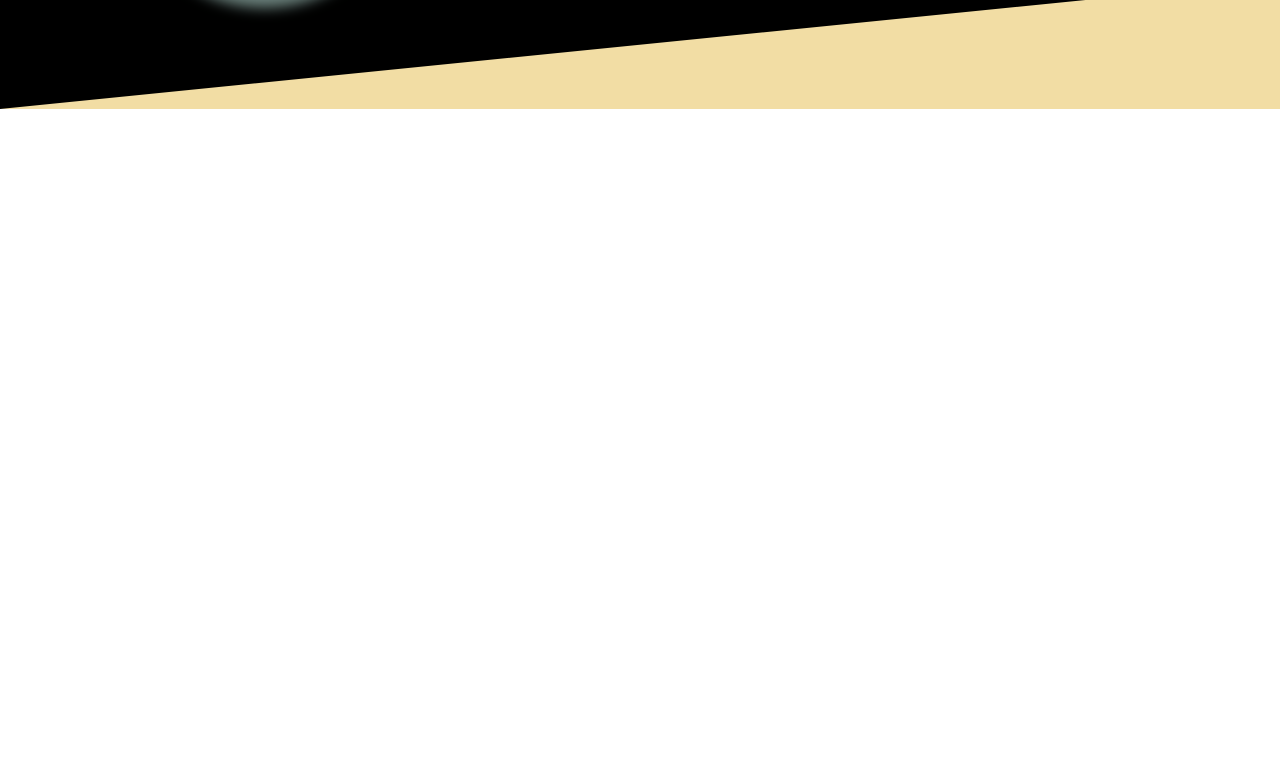
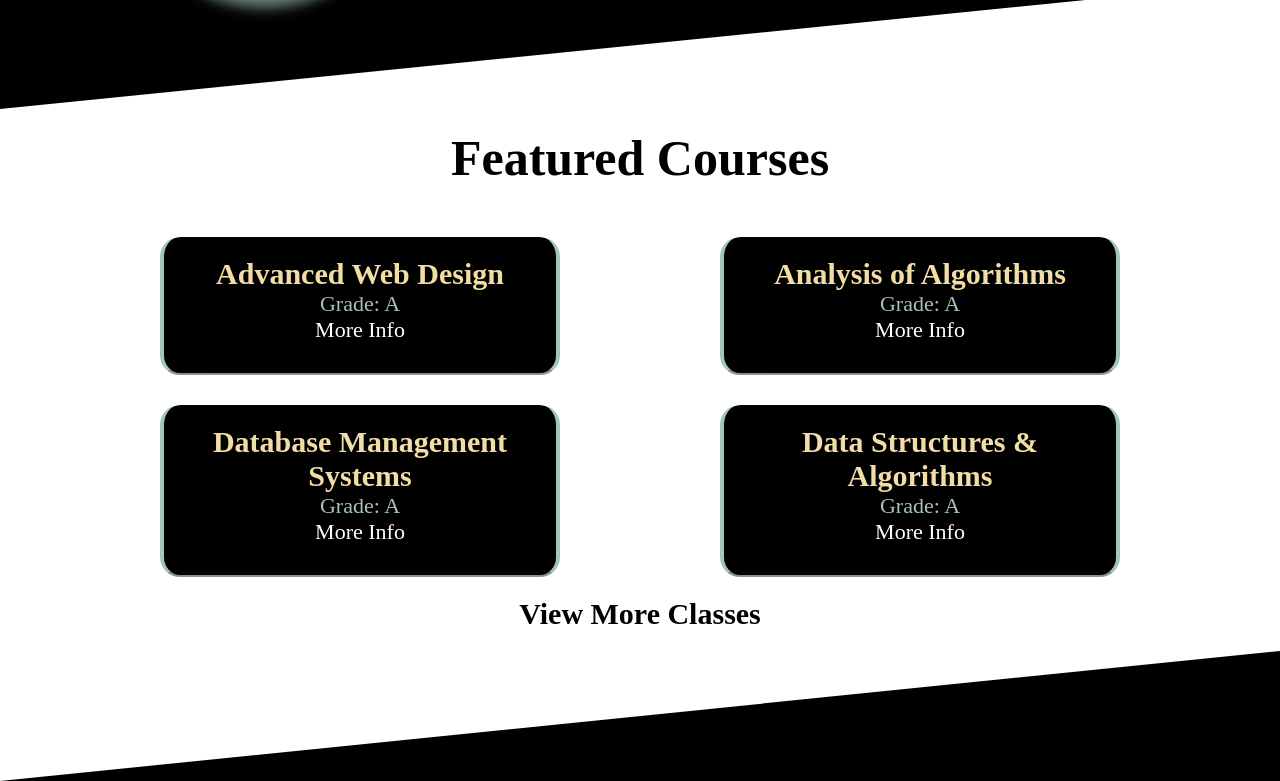
Before and after one commit to terrencebarone/personal-site, a plain HTML site: page index.html in a window 1280 px wide. Shown: the part 1141-1922 px from the top of the page. Before the commit the page ends 1250 px from the top, so only its background shows below. Drawn offline with Linux system fonts and the light colour scheme.

Commit message:
Landing/about/courses some css/js

```diff
--- a/css/about.css
+++ b/css/about.css
@@ -3,7 +3,7 @@
     width:100vw;
     overflow: hidden;
     height:550px;
-    background:#F2DDA4;
+    background:white;
   }
   #about-shape{
       width: 0;
@@ -72,7 +72,7 @@
     }
 
 }
-@media screen and (min-width: 768px) {
+@media screen and (min-width: 1024px) {
     #about-text{
         width:50vw;
         font-size:24px;
--- /dev/null
+++ b/css/academic.css
@@ -0,0 +1,159 @@
+#academic-content-container{
+    width:100vw;
+
+    overflow: hidden;
+    background:white;
+    padding:20px 0px;
+}
+#academic-shape{
+    width: 0;
+    height: 0;
+    border-left: 0px solid transparent;
+    border-right: 100vw solid transparent;
+    border-top: 50px solid white;
+    grid-column: 1;
+    grid-row: 1;
+    background:black;
+}
+#featured-courses-container{
+    display:flex;
+    flex-direction: column;
+    align-items: center;
+
+    padding:20px 0px;
+}
+.featured-course{
+    border-left:4px solid #A3c4BC;
+    border-right:4px solid #A3c4BC;
+    border-bottom:2px solid rgba(255, 255, 255, 0.562);
+    width:300px;
+    height:fit-content;
+    padding:10px;
+    border-radius: 20px;
+    background:black;
+    box-shadow: 0px 20px 41px 7px rgba(255,255,255,0.6) ;
+}
+.course-header{
+    color:#F2DDA4;
+}
+.course-info-container{
+    text-align:center;
+}
+.course-less-info{
+    color:white;
+    width:fit-content;
+    position:relative;
+    left:50%;
+    transform: translateX(-50%);
+}
+.course-more-info{
+    color:white;
+    width:fit-content;
+    position:relative;
+    left:50%;
+    transform: translateX(-50%);
+}
+.course-less-info:hover{
+    color:#F2DDA4;
+}
+.hide{
+    display:none;
+}
+.course-more-info:hover{
+    color:#F2DDA4;
+}
+.grade{
+    color:#A3c4BC;
+}
+.flex-one{
+    margin-bottom:10px;
+}
+.flex-two{
+    margin-bottom:10px;
+}
+.course-desc{
+    text-align: left;
+    padding:0px;
+    border-radius: 5px;
+    margin-top:10px;
+    max-height:0px;
+    overflow: hidden;
+    transition: max-height 1s;
+    color:white;
+}
+#view-more-classes:hover{
+    color:#F2DDA4;
+}
+#additional-classes{
+    background:rgba(0, 0, 0, 0.63);
+    padding:0px;
+    border-radius: 20px;
+    color:#A3c4BC;
+    font-size:20px;
+    width:80vw;
+    position:relative;
+    left:50%;
+    transform: translateX(-50%);
+    max-height:0px;
+    overflow: hidden;
+    transition: max-height 1s , padding 900ms;
+    text-align: center;
+}
+@media screen and (min-width: 768px) {
+    #academic-shape{
+        border-left: 0px solid transparent;
+        border-right: 100vw solid transparent;
+        border-top: 130px solid white;
+        grid-column: 1;
+        grid-row: 1;
+
+    }
+    .courses-two-flex{
+        display:flex;
+        justify-content: space-evenly;
+        width:100vw;
+    }
+    .featured-course{
+        width:350px;
+        padding:20px;
+        border-radius: 20px;
+        margin:30px 0px;
+
+        font-size:20px;
+    }
+    .flex-one{
+        margin-bottom:0px;
+    }
+    .flex-two{
+        margin-bottom:0px;
+    }
+
+}
+@media screen and (min-width: 1024px) {
+    #academic-shape{
+        border-left: 0px solid transparent;
+        border-right: 100vw solid transparent;
+        border-top: 130px solid white;
+        grid-column: 1;
+        grid-row: 1;
+
+    }
+    .courses-two-flex{
+        display:flex;
+        justify-content: space-evenly;
+        width:100vw;
+    }
+    .featured-course{
+        width:400px;
+        padding:20px;
+        border-radius: 20px;
+        margin:30px 0px;
+        font-size:22px;
+    }
+    .flex-one{
+        margin-bottom:0px;
+    }
+    .flex-two{
+        margin-bottom:0px;
+    }
+}
--- a/css/index.css
+++ b/css/index.css
@@ -3,3 +3,28 @@
     padding:0px;
     box-sizing: border-box;
 }
+.main-header{
+    font-size:30px;
+    text-align:center;
+}
+.secondary-header{
+    font-size:20px;
+    text-align:center;
+}
+
+@media screen and (min-width: 768px) {
+    .main-header{
+        font-size:40px;
+    }
+    .secondary-header{
+        font-size:25px;
+    }
+}
+@media screen and (min-width: 1024px) {
+    .main-header{
+        font-size:50px;
+    }
+    .secondary-header{
+        font-size:30px;
+    }
+}
--- a/css/landing.css
+++ b/css/landing.css
@@ -112,8 +112,6 @@
     border-top-left-radius: 20px;
     border-top-right-radius: 20px;
     border-top:3px solid #A3c4BC;
-
-
 }
 
 #landing-whiteSpace{
--- a/index.html
+++ b/index.html
@@ -7,6 +7,7 @@
     <link rel="stylesheet" href="css/index.css">
     <link rel="stylesheet" href="css/landing.css">
     <link rel="stylesheet" href="css/about.css">
+    <link rel="stylesheet" href="css/academic.css">
     <title>Document</title>
 </head>
 <body>
@@ -25,9 +26,10 @@
 
             </div>
         </div>
-        <div id="about-header"><h1>About</h1></div>
+        <div id="about-header"><h1 class="main-header">About</h1></div>
         <div id="landing-whiteSpace"><div class="whitespace-border"></div><div id="whitespace-center"></div><div class="whitespace-border"></div></div>
     </div>
+
     <div id="about-container">
         <div id="about-shape"></div>
         <div id="about-content">
@@ -39,5 +41,64 @@
             </div>
         </div>
     </div>
+    <div id="academic-container">
+        <div id="academic-content-container">
+            <h1 class="main-header">Featured Courses</h1>
+            <div id="featured-courses-container">
+                <div class="courses-two-flex">
+                    <div class="featured-course flex-one">
+                        <h2 class="secondary-header course-header">Advanced Web Design</h2>
+                        <div class="course-info-container">
+                            <p class="grade">Grade: A</p>
+                            <p class="course-more-info">More Info</p>
+                            <p class="course-less-info hide">Less Info</p>
+                            <div class="course-desc">
+                                <p>HTML semantics, CSS properties (display, flexbox, grid, position, animations, color, ect), ID and Classes, Responsive design using media queries, DOM manipulation,  Local storage, Sessions & Cookies, and PHP/MySQL .</p>
+                            </div>
+                        </div>
+                    </div>
+                    <div class="featured-course flex-two">
+                        <h2 class="secondary-header course-header">Analysis of Algorithms  </h2>
+                        <div class="course-info-container">
+                            <p class="grade">Grade: A</p>
+                            <p class="course-more-info">More Info</p>
+                            <p class="course-less-info hide">Less Info</p>
+                            <div class="course-desc">
+                                <p>Algorithmic analysis techniques, advanced data structures, sorting (merge sort, heap sort, insertion sort, selection sort, bubble sort), average-case characteristics, graphs, trees, and Big O notation.</p>
+                            </div>
+                        </div>
+                    </div>
+                </div>
+                <div class="courses-two-flex">
+                    <div class="featured-course flex-one">
+                        <h2 class="secondary-header course-header">Database Management Systems</h2>
+                        <div class="course-info-container">
+                            <p class="grade">Grade: A</p>
+                            <p class="course-more-info">More Info</p>
+                            <p class="course-less-info hide">Less Info</p>
+                            <div class="course-desc">
+                                <p>Data Query Language (DQL), Data Manipulation Language (DML), Data Definition Language (DDL), Data Control Language (DCL), HTML form inputs, data entry validation, select to display/insert/update/delete data from database through the browser, XAMPP, and phpMyAdmin.</p>
+                            </div>
+                        </div>
+                    </div>
+                    <div class="featured-course flex-two">
+                        <h2 class="secondary-header course-header">Data Structures & Algorithms</h2>
+                        <div class="course-info-container">
+                            <p class="grade">Grade: A</p>
+                            <p class="course-more-info">More Info</p>
+                            <p class="course-less-info hide">Less Info</p>
+                            <div class="course-desc">
+                                <p>Abstract Data Types, implementations of classical ADT’s (list, sets, stacks, queues, trees, and graphs), recursion and dynamic programming, and elementary algorithm analysis.</p>
+                            </div>
+                        </div>
+                    </div>
+                </div>
+            </div>
+            <h2 id="view-more-classes"class="secondary-header">View More Classes</h2>
+            <p id="additional-classes">Computer Architecture, Big Data Computing, Program World Wide Web Server, Object Oriented Analysis & Design, Principles of Networking, Computer Operating Systems, Information Systems Programming, Computer Organization & Arch, Calculus, Computer Systems, Fundamental of Computer Science, Statistics, Matric & Linear Algebra </p>
+        </div>
+        <div id="academic-shape"></div>
+    </div>
+    <script src="javascript/eventHandler.js"></script>
 </body>
 </html>
--- /dev/null
+++ b/javascript/eventHandler.js
@@ -0,0 +1,31 @@
+//Open and closes featured courses desc
+let moreInfo = document.querySelectorAll(".course-more-info");
+let lessInfo = document.querySelectorAll(".course-less-info");
+for(var i =0; i < 4 ;i++){
+    moreInfo[i].addEventListener("click",  (function(){
+        this.classList.add("hide");
+        this.nextElementSibling.classList.remove("hide");
+        this.nextElementSibling.nextElementSibling.style.maxHeight="500px";
+    }))
+    lessInfo[i].addEventListener("click", (function(){
+        this.classList.add("hide");
+        this.previousElementSibling.classList.remove("hide");
+        this.nextElementSibling.style.maxHeight="0px";
+    }))
+}
+
+//Open and closes view more classes
+let viewMoreClasses= document.getElementById("view-more-classes");
+let moreClasses = document.getElementById("additional-classes")
+viewMoreClasses.addEventListener("click", ()=>{
+    if(viewMoreClasses.innerText==="View More Classes"){
+        moreClasses.style.padding="10px";
+        viewMoreClasses.innerText="View Less Classes";
+        moreClasses.style.maxHeight="500px";
+    }
+    else{
+        moreClasses.style.padding="0px";
+        viewMoreClasses.innerText="View More Classes";
+        moreClasses.style.maxHeight="0px";
+    }
+})
```
